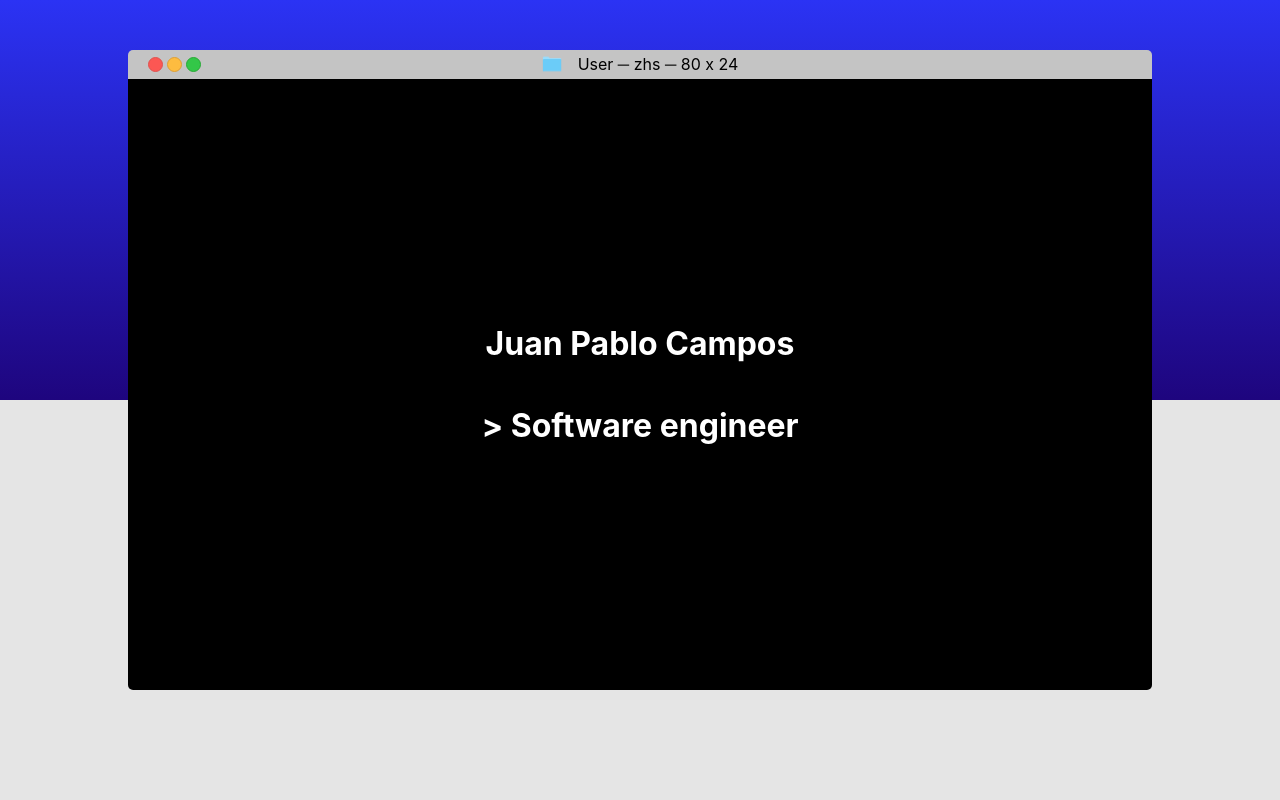
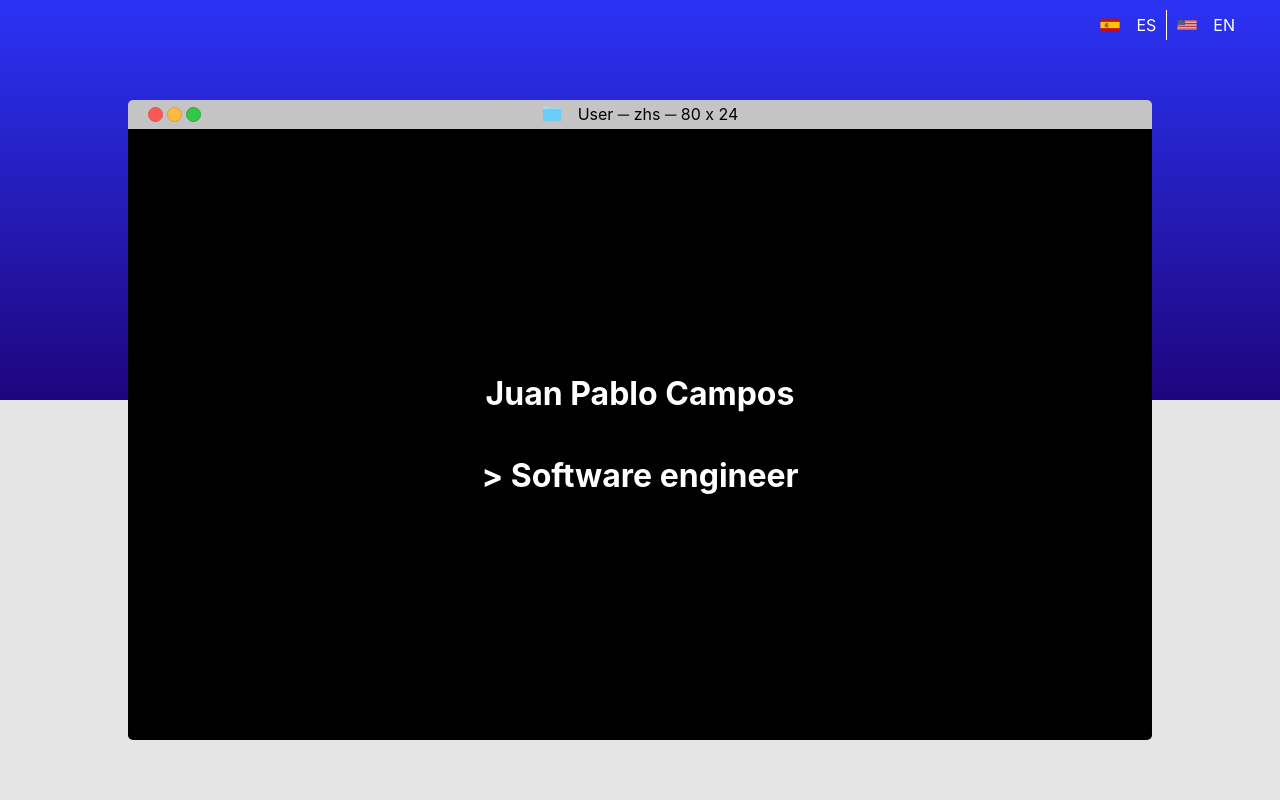
Before and after one commit to jp-campos/personal-page-react, a React (Create React App) app: page / in a window 1280 px wide. Shown: the top 800 px of the page. Built offline with nearby package versions, Linux system fonts and the light colour scheme.

Commit message:
Initial navigation selector, language scaffold

```diff
--- a/src/components/Hero.js
+++ b/src/components/Hero.js
@@ -1,25 +1,28 @@
 import React, { useState, useEffect } from 'react';
 import styled from 'styled-components';
 import CommandLine from './command_line/CommandLine'
-import NavBar from './NavBar'
+import NavBar from './nav_bar/NavBar'
 
 
 
 export default function Hero({aboutMeRef}){
 
     const [scrollPosition, setScrollPosition] = useState(0)
+    const [isMinimized, setIsMinimized] = useState(false)
 
     useEffect(() => {
-        window.addEventListener('scroll',handleScroll, {passive:true})
-        return () => window.removeEventListener('scroll', handleScroll)
+        window.addEventListener('scroll',_handleScroll, {passive:true})
+        return () => window.removeEventListener('scroll', _handleScroll)
     },[])
 
-    const handleScroll = (_) =>setScrollPosition(window.scrollY)
+    const _handleScroll = (_) =>setScrollPosition(window.scrollY)
+
+    const _minimizedCallBack = (isMinimized) => setIsMinimized(isMinimized)
 
 
 
     return <>
-        <NavBar scrollPosition={scrollPosition}></NavBar>
-        <CommandLine aboutMeRef={aboutMeRef} scrollPosition={scrollPosition}></CommandLine>
+        <NavBar showNavItems={isMinimized} scrollPosition={scrollPosition}></NavBar>
+        <CommandLine minimizedCallback={_minimizedCallBack} aboutMeRef={aboutMeRef} scrollPosition={scrollPosition}></CommandLine>
     </>
 }
--- a/src/components/IconText.js
+++ b/src/components/IconText.js
@@ -4,13 +4,14 @@ import Icon from "./Icon";
 
 
 const StyledText = styled.span`
-    margin-left: 1rem;
+    margin-left: ${props => props.space ?? '1rem' } ;
+
 `
 export default function IconText(props) {
 
     return <Row>
             <Icon asset={props.asset}></Icon>
-            <StyledText>{props.children}</StyledText>
+            <StyledText space={props.space}>{props.children}</StyledText>
     </Row>
 
 }
--- a/src/components/NavBar.js
+++ /dev/null
@@ -1,23 +0,0 @@
-import styled from "styled-components"
-
-
-
-
-const StyledNavBar = styled.div.attrs(props => ({
-  style:{
-      height: `calc(50% - ${props.height}px)`
-  }
-  }))`
-      background: rgb(43,51,244);
-        background: linear-gradient(180deg, rgba(43,51,244,1) 0%, rgba(30,5,126,1) 100%);
-        position: fixed;
-        left: 0px;
-        top: 0px;
-        width: 100%;
-        min-height: 60px;
-        z-index: 50;
-`
-export default function NavBar({scrollPosition}){
-
-    return <StyledNavBar height={scrollPosition}></StyledNavBar>
-}
--- a/src/components/command_line/CommandLine.js
+++ b/src/components/command_line/CommandLine.js
@@ -1,40 +1,41 @@
-import { useEffect, useLayoutEffect, createRef, useState } from "react"
+import { useEffect, useLayoutEffect, useState, useRef } from "react"
 import { ColumnCenter } from "../../styled_foundations/layout"
 import IconText from "../IconText"
 import {AnimationState } from "./constants"
 import {Body,CircleContainer,Container,GreenCircle,Header,RedCircle,YellowCircle} from "./styles";
 
-export default function CommandLine(props) {
+export default function CommandLine({scrollPosition,minimizedCallback,aboutMeRef }) {
 
 
-    const bodyRef = createRef()
+    const bodyRef = useRef()
 
     const [scrollAnimationPos, setScrollAnimationPos] = useState(0)
     const [animationState, setAnimationState] = useState(AnimationState.Initial)
 
     useEffect(() => {
-        if (props.scrollPosition < scrollAnimationPos && animationState === AnimationState.Forward) {
+        if (scrollPosition < scrollAnimationPos && animationState === AnimationState.Forward) {
             setAnimationState(AnimationState.Reverse);
-            setTimeout(() => { setAnimationState(AnimationState.Initial) }, 500)
+            minimizedCallback(false)
+            setTimeout(() => { setAnimationState(AnimationState.Initial) }, 200)
         }
-    }, [props.scrollPosition, animationState,scrollAnimationPos])
+    }, [scrollPosition, animationState,scrollAnimationPos])
 
     useLayoutEffect(() => {
         if (bodyRef.current.clientHeight < bodyRef.current.scrollHeight && animationState === AnimationState.Initial) {
             setAnimationState(AnimationState.Forward)
-            setScrollAnimationPos(props.scrollPosition)
+            setScrollAnimationPos(scrollPosition)
+            minimizedCallback(true)
             executeScroll()
         }
-    }, [bodyRef, animationState, props.scrollPosition, executeScroll])
+    }, [bodyRef, animationState, scrollPosition, executeScroll])
 
 
     function executeScroll(){
-
-        props.aboutMeRef.current.scrollIntoView()
+        aboutMeRef.current.scrollIntoView()
     }
 
 
-    return <Container height={props.scrollPosition} state={animationState}>
+    return <Container height={scrollPosition} state={animationState}>
         <Header>
             <CircleContainer>
                 <RedCircle></RedCircle>
--- a/src/components/command_line/constants.js
+++ b/src/components/command_line/constants.js
@@ -1,3 +1,3 @@
-export const marginTopPixels = '50';
+export const marginTopPixels = '100';
 export const marginLeftPercent = '10';
 export const AnimationState = Object.freeze({Initial: 'Initial', Forward:'Forward',Reverse:'Reverse'})
--- /dev/null
+++ b/src/components/nav_bar/NavBar.js
@@ -0,0 +1,126 @@
+import styled from "styled-components"
+import { Row } from "../../styled_foundations/layout"
+import IconText from "../IconText"
+import colors from "../../styled_foundations/colors"
+import NavItem from "./NavItem"
+import { useRef, useLayoutEffect, useEffect } from "react"
+import { NAV_ITEM_LABELS } from "./constants"
+
+const LanguagesContainer = styled(Row)`
+    position: absolute;
+    top: 10px;
+    right:40px;
+`
+
+const LanguageBtn = styled.div`
+    padding: 5px;
+    border-radius: 2px;
+    color: white;
+    cursor: pointer;
+
+    &:hover{
+        border: 1px solid ${colors.active};
+        padding: 4px;
+    }
+`
+
+
+const StyledNavBar = styled.nav.attrs(props => ({
+    style: {
+        height: `calc(50% - ${props.height}px)`
+    }
+}))`
+      background: rgb(43,51,244);
+        background: linear-gradient(180deg, rgba(43,51,244,1) 0%, rgba(30,5,126,1) 100%);
+        position: fixed;
+        left: 0px;
+        top: 0px;
+        width: 100%;
+        min-height: 60px;
+        z-index: 50;
+`
+
+const VerticalSeparator = styled.div`
+    align-self: stretch;
+    width: 1px;
+    background-color: white;
+    margin: 0px 5px;
+`
+
+const NavItemsContainer = styled(Row)`
+    column-gap: 20px;
+    height: 100%;
+    margin-left: 50px;
+    max-width: 600px;
+    position: relative;
+
+`
+
+const NavItemSelector = styled.div`
+        background-color: ${colors.active};
+        color: white;
+        border-radius: 2px;
+        width: 0px;
+        position: absolute;
+        left: 0px;
+        height: 30px;
+        z-index: 48;
+        transition: left 0.4s, width 0.4s;
+
+`
+
+
+export default function NavBar({ scrollPosition, showNavItems, currentNavItem }) {
+
+    const refs = useRef({})
+
+    const itemSelectorRef = useRef()
+    const itemsContainerRef = useRef()
+    const currRef = useRef()
+
+
+    useLayoutEffect(() => {
+
+        let navItems = itemsContainerRef.current?.querySelectorAll('li')
+        navItems?.forEach(e => {
+            e.addEventListener('click',(event)=>setSelector(event.target) )
+        })
+
+    }, [itemSelectorRef.current])
+
+
+    function setSelector(e){
+        let navItemSelectorEl = itemSelectorRef.current
+        navItemSelectorEl.style.left = `${e.offsetLeft - 4}px`
+        navItemSelectorEl.style.width = `${e.offsetWidth + 8}px`
+
+        currRef.current = refs.current[e.id]
+    }
+
+
+    return <StyledNavBar height={scrollPosition}>
+
+        {showNavItems &&
+            <NavItemsContainer ref={itemsContainerRef} >
+                <NavItemSelector ref={itemSelectorRef}/>
+                <NavItem link={'#about-me'} id={NAV_ITEM_LABELS.aboutMe} innerRef={e => refs.current[NAV_ITEM_LABELS.aboutMe] = e}>About me</NavItem>
+                <NavItem link={'#skills'} id={ NAV_ITEM_LABELS.skills} innerRef={e => refs.current[NAV_ITEM_LABELS.skills] = e}>Skills</NavItem>
+                <NavItem link={'#exp'} id={NAV_ITEM_LABELS.exp} innerRef={e => refs.current[NAV_ITEM_LABELS.exp] = e}>Experience</NavItem>
+                <NavItem link={'#cert'} id={NAV_ITEM_LABELS.certs} innerRef={e=> refs.current[NAV_ITEM_LABELS.certs] = e}>Certifications</NavItem>
+                <NavItem link={'#contact-me'} id={NAV_ITEM_LABELS.certs} innerRef={e=> refs.current[NAV_ITEM_LABELS.contactMe] = e}>Contact Me</NavItem>
+            </NavItemsContainer>
+
+        }
+
+        <LanguagesContainer>
+            <LanguageBtn>
+                <IconText asset='spanish'>ES</IconText>
+            </LanguageBtn>
+            <VerticalSeparator />
+            <LanguageBtn>
+                <IconText asset='english'>EN</IconText>
+            </LanguageBtn>
+        </LanguagesContainer>
+
+    </StyledNavBar>
+}
--- /dev/null
+++ b/src/components/nav_bar/NavItem.js
@@ -0,0 +1,31 @@
+import { useState } from "react"
+import styled from "styled-components"
+import colors from "../../styled_foundations/colors"
+
+
+const StyledNavItem = styled.li`
+    ${props => props.isSelected && `
+        background-color: ${colors.active};
+        border-radius: 2px;
+    `}
+    display: block;
+    padding: 5px;
+    color: white;
+    cursor: pointer;
+    z-index: 60;
+
+
+`
+const StyledAnchor = styled.a`
+    text-decoration: none;
+    color: inherit;
+`
+
+
+export default function NavItem({ children, innerRef, id, link }) {
+
+
+    return <StyledNavItem id={id} ref={innerRef} isSelected={false}>
+        <StyledAnchor href={link}>{children}</StyledAnchor>
+    </StyledNavItem>
+}
--- /dev/null
+++ b/src/components/nav_bar/constants.js
@@ -0,0 +1,9 @@
+
+
+export const NAV_ITEM_LABELS = {
+    aboutMe: 'aboutMeNav',
+    skills: 'skillsNav',
+    exp: 'expNav',
+    certs:'certsNav',
+    contactMe:'contactMeNav'
+}
--- a/src/sections/AboutMe.js
+++ b/src/sections/AboutMe.js
@@ -16,10 +16,8 @@ const IconsContainer = styled(RowSpaceAround)`
 
 export default function AboutMe({innerRef }) {
 
-
-
     return <>
-        <H1 ref={innerRef}>About me</H1>
+        <H1 id="about-me" ref={innerRef}>About me</H1>
         <Card imageBackground>
             <IconsContainer>
                 <IconText asset='location'>Bogotá, Colombia  </IconText>
--- a/src/sections/Skills.js
+++ b/src/sections/Skills.js
@@ -13,7 +13,7 @@ const FlexContainer = styled(RowCenter)`
 export default function Skills() {
 
 
-    return <StyledSection>
+    return <StyledSection id="skills">
     <H1>Skills</H1>
         <FlexContainer>
             <ExpandableCard assets={['folder', 'location', 'language']}>Front-End</ExpandableCard>
```
Also changed, not shown: public/assets/icons/english.png (added), public/assets/icons/spanish.png (added).
